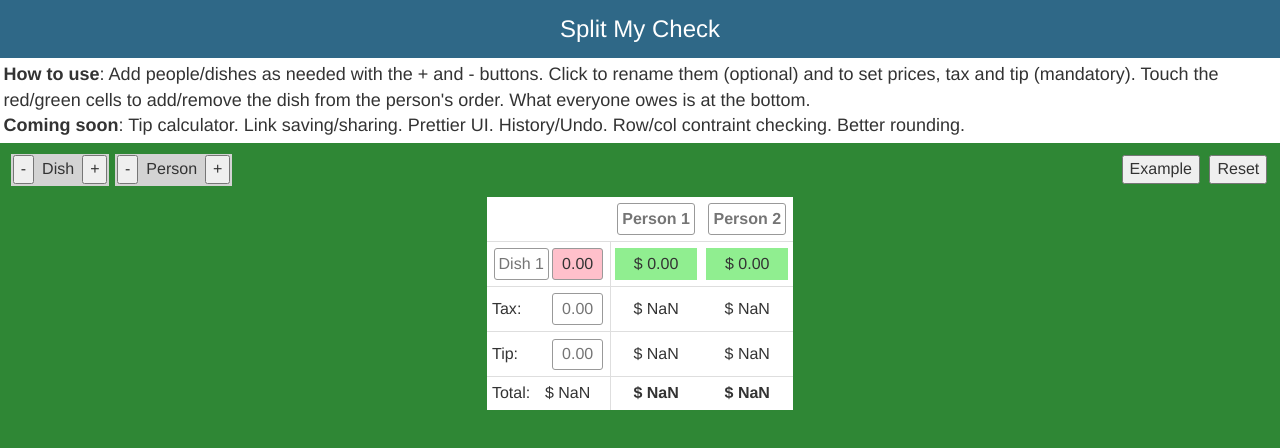
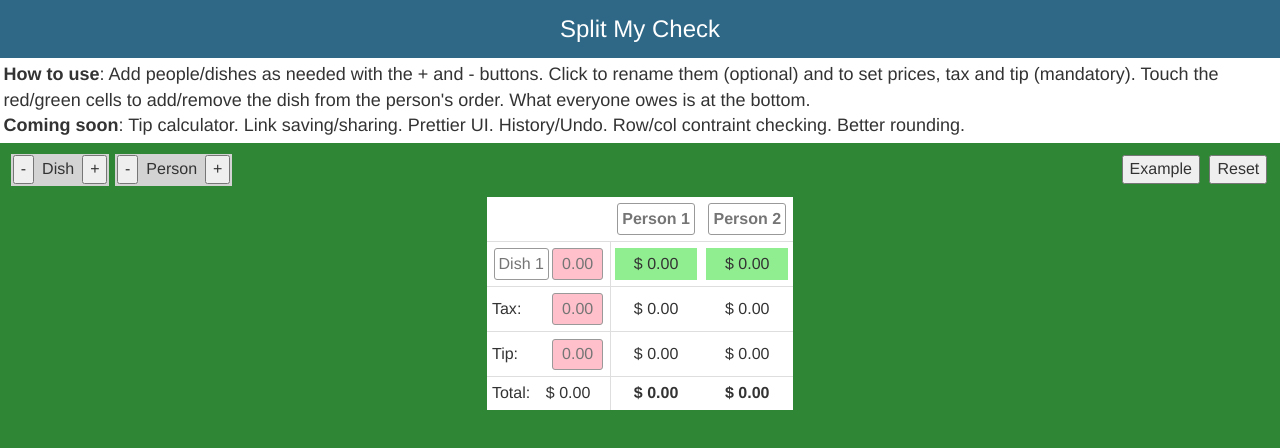
Before and after one commit to mritterhoff/splitmycheck, a React (Create React App) app: page / in a window 1280 px wide. Shown: the top 448 px of the page. Built offline with nearby package versions, Linux system fonts and the light colour scheme.

Commit message:
cleaned up some ugly price code, fixed placeholder issue, make sure orders gets updated properly

```diff
--- a/src/Price.js
+++ b/src/Price.js
@@ -1,31 +1,49 @@
 import PropTypes from 'prop-types';
 
+
+/*
+Scenarios:
+1: creating a new Price from a number, like in the inital states:
+  Price(0)  => {0, 0.00}
+
+
+2.
+
+Immutable (ideally)
+*/
 class Price {
   constructor() {
     if (arguments.length === 2) {
       this.num = arguments[0];
       this.stringRep = arguments[1];
     }
-    else {
+    else if (arguments.length === 1) {
       let arg = arguments[0];
-      if (typeof arg === 'string') {
-        this.stringRep = arg;
+     if (typeof arg === 'number') {
+        this.num = arg;
+        this.stringRep = this.num.toFixed(2);
+      }
+      else if (typeof arg === 'string') {
         this.num = Number(arg);
-      }
-      else if (typeof arg === 'number') {
-        this.num = arg;
-        this.stringRep = Number(arg).toFixed(2);
+        this.stringRep = this.num.toFixed(2);
       }
       else if (typeof arg === 'object') {
         this.num = arg.num;
         this.stringRep = arg.stringRep;
       }
       else {
-        console.error('was expecting string or number, not ' + arg);
+        throw new Error('was expecting string or number, not ' + arg);
       }
+    }
+    else {
+      throw new Error('Need to supply 1 or 2 arguments');
     }
 
     console.log(`New Price: num: '${this.num}', stringRep: '${this.stringRep}'`);
+  }
+
+  withNewStringRep(newStringRep) {
+    return new Price(this.num, newStringRep);
   }
 }
 
--- a/src/components/Input.js
+++ b/src/components/Input.js
@@ -62,6 +62,8 @@ StringInput.propTypes = {
 }
 
 
+let defaultPlaceholder = '0.00';
+
 // https://stackoverflow.com/questions/149055/how-can-i-format-numbers-as-dollars-currency-string-in-javascript
 class PriceInput extends React.Component {
   constructor(props) {
@@ -90,17 +92,15 @@ class PriceInput extends React.Component {
   }
 
   onBlur(event) {
-    let newValue = event.target.value || 0;
-    this.props.onChangeCB(newValue, true);
+    // only ever send back a string, even if it's an empty string
+    this.props.onChangeCB(event.target.value || '', true);
 
     this.setState((prevState) => ({
       focused: false
     }));
 
-    this.inputRef.input.placeholder = '0.00';
+    this.inputRef.input.placeholder = defaultPlaceholder;
   }
-
-
 
   render() {
     let divStyle = Object.assign({}, divContainerStyle, this.props.style);
@@ -111,12 +111,17 @@ class PriceInput extends React.Component {
       inputStyle.backgroundColor = 'pink';
     }
 
+    let valueToShow = this.props.priceObj.stringRep;
+    if (valueToShow === defaultPlaceholder) {
+      valueToShow = '';
+    }
+
     return (
       <AutosizeInput
-        value={this.props.priceObj.stringRep}
+        value={valueToShow}
         type="number"
-        min="0.01" step="0.01"
-        placeholder={'0.00'}
+        min = "0" step="0.01"
+        placeholder={defaultPlaceholder}
         placeholderIsMinWidth
         style={divStyle}
         inputStyle={inputStyle}
@@ -134,6 +139,9 @@ PriceInput.propTypes = {
   onChangeCB:   PropTypes.func.isRequired,
   priceObj:     Price.shape.isRequired
 }
+
+
+
 
 // fix for silly % not handling negative well
 function mod(n, m) {
--- a/src/components/Splitter.js
+++ b/src/components/Splitter.js
@@ -77,8 +77,8 @@ class Splitter extends React.Component {
       // orders[dInd][pInd]
       orders: [ [true, true] ],
 
-      tax: new Price(),
-      tip: new Price()
+      tax: new Price(0),
+      tip: new Price(0)
     };
   }
 
@@ -173,9 +173,18 @@ class Splitter extends React.Component {
   removeLastPerson() {
     // There must always be two or more people
     if (this.state.people.length === 2) { return; }
-    this.setState((prevState) => ({
-      people: prevState.people.slice(0, prevState.people.length - 1)
-    }));
+    this.setState((prevState) => {
+
+      let newOrders = prevState.orders.map(row => {
+        // make a copy except for last el
+        return row.slice(0, row.length - 1);
+      });
+
+      return {
+        people: prevState.people.slice(0, prevState.people.length - 1),
+        orders: newOrders
+      };
+    });
   }
 
   addDish() {
@@ -183,10 +192,13 @@ class Splitter extends React.Component {
       // let newOrders = clone2D(prevState.orders)
       //   .concat(Array(peopleCount).fill(true));
 
-      // add to the end (-1), don't delete any (0)
+      // add to the end (newOrders.length), don't delete any (0)
       // splice isn't chainable. unsure if I can switch to concat (above)
       let newOrders = clone2D(prevState.orders);
-      newOrders.splice(-1, 0, Array(this.state.people.length).fill(true));
+      newOrders.splice(
+        newOrders.length,
+        0,
+        Array(this.state.people.length).fill(true));
 
       return {
         dishes: [...prevState.dishes, new Dish()],
@@ -199,7 +211,8 @@ class Splitter extends React.Component {
     // There must always be at least 1 dish
     if (this.state.dishes.length === 1) { return; }
     this.setState((prevState) => ({
-      dishes: prevState.dishes.slice(0, prevState.dishes.length - 1)
+      dishes: prevState.dishes.slice(0, prevState.dishes.length - 1),
+      orders: prevState.orders.slice(0, prevState.orders.length - 1),
     }));
   }
 
@@ -320,17 +333,11 @@ class Splitter extends React.Component {
       'Tax',
       (taxString, isFinal) => {
         this.setState((prevState) => {
-
-          let newPriceObj;
-          if (isFinal) {
+          let newPriceObj = isFinal
             // update the numeric value, and the stringRep to reflect that
-            let number = Number(taxString);
-            newPriceObj = new Price(number, number.toFixed(2));
-          }
-          else {
+            ? new Price(taxString)
             // just update the stringRep
-            newPriceObj = new Price(prevState.tax.num, taxString);
-          }
+            : prevState.tax.withNewStringRep(taxString)
 
           return {tax: newPriceObj};
         });
@@ -343,17 +350,11 @@ class Splitter extends React.Component {
       'Tip',
       (tipString, isFinal) => {
         this.setState((prevState) => {
-
-          let newPriceObj;
-          if (isFinal) {
+          let newPriceObj = isFinal
             // update the numeric value, and the stringRep to reflect that
-            let number = Number(tipString);
-            newPriceObj = new Price(number, number.toFixed(2));
-          }
-          else {
+            ? new Price(tipString)
             // just update the stringRep
-            newPriceObj = new Price(prevState.tip.num, tipString);
-          }
+            : prevState.tip.withNewStringRep(tipString)
 
           return {tip: newPriceObj};
         });
```
